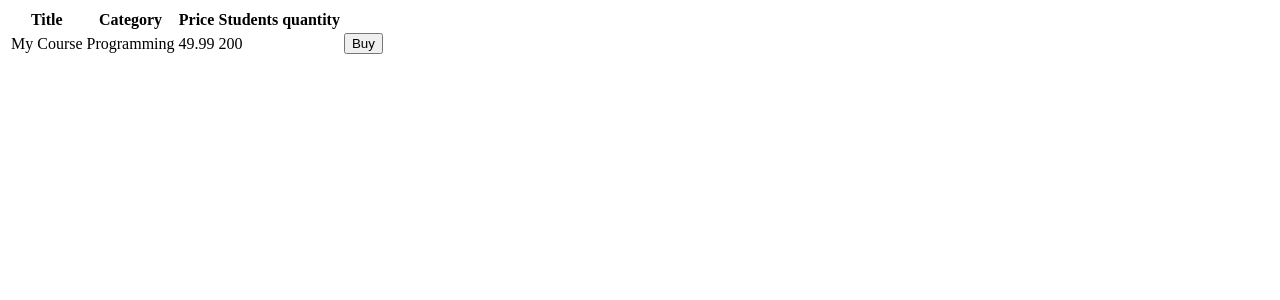
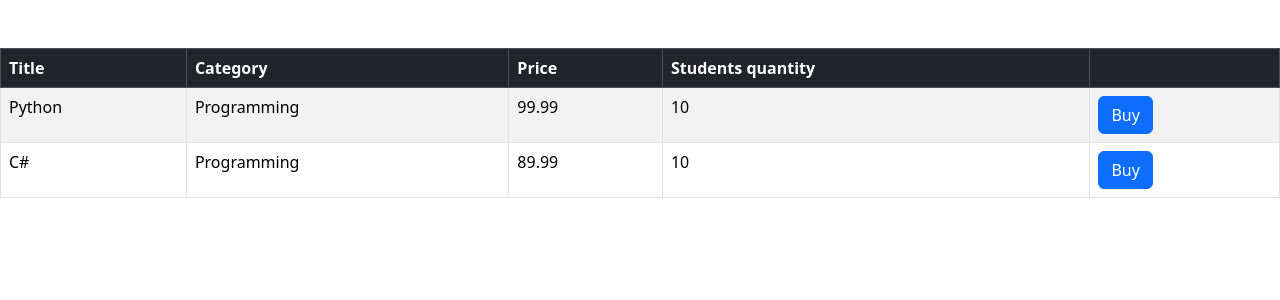
Before and after one commit to vladbevziuk/ShopCourse, a Django app: page / in a window 1280 px wide. Shown: the top 300 px of the page. Run offline with Django 5.2, Linux system fonts and the light colour scheme; data comes from the database, SQL or seed files in the repository.

Commit message:
added bootsrap and updating design html

```diff
--- a/app/shop/templates/index.html
+++ b/app/shop/templates/index.html
@@ -1,5 +1,8 @@
-<table>
-    <thead>
+<head>
+    <link href="https://cdn.jsdelivr.net/npm/bootstrap@5.3.3/dist/css/bootstrap.min.css" rel="stylesheet" integrity="sha384-QWTKZyjpPEjISv5WaRU9OFeRpok6YctnYmDr5pNlyT2bRjXh0JMhjY6hW+ALEwIH" crossorigin="anonymous">
+</head>
+<table class="table mt-5 table-bordered table-striped table-hover">
+    <thead class="table-dark">
         <tr>
             <th>Title</th>
             <th>Category</th>
@@ -9,12 +12,14 @@
         </tr>
     </thead>
     <tbody>
+        {% for course in courses%}
         <tr>
-            <td>My Course</td>
-            <td>Programming</td>
-            <td>49.99</td>
-            <td>200</td>
-            <td><button>Buy</button></td>
+            <td>{{ course.title }}</td>
+            <td>{{course.category}}</td>
+            <td>{{course.price}}</td>
+            <td>{{course.students_amount}}</td>
+            <td><button class="btn btn-primary">Buy</button></td>
         </tr>
+        {% endfor %}
     </tbody>
 </table>
```
